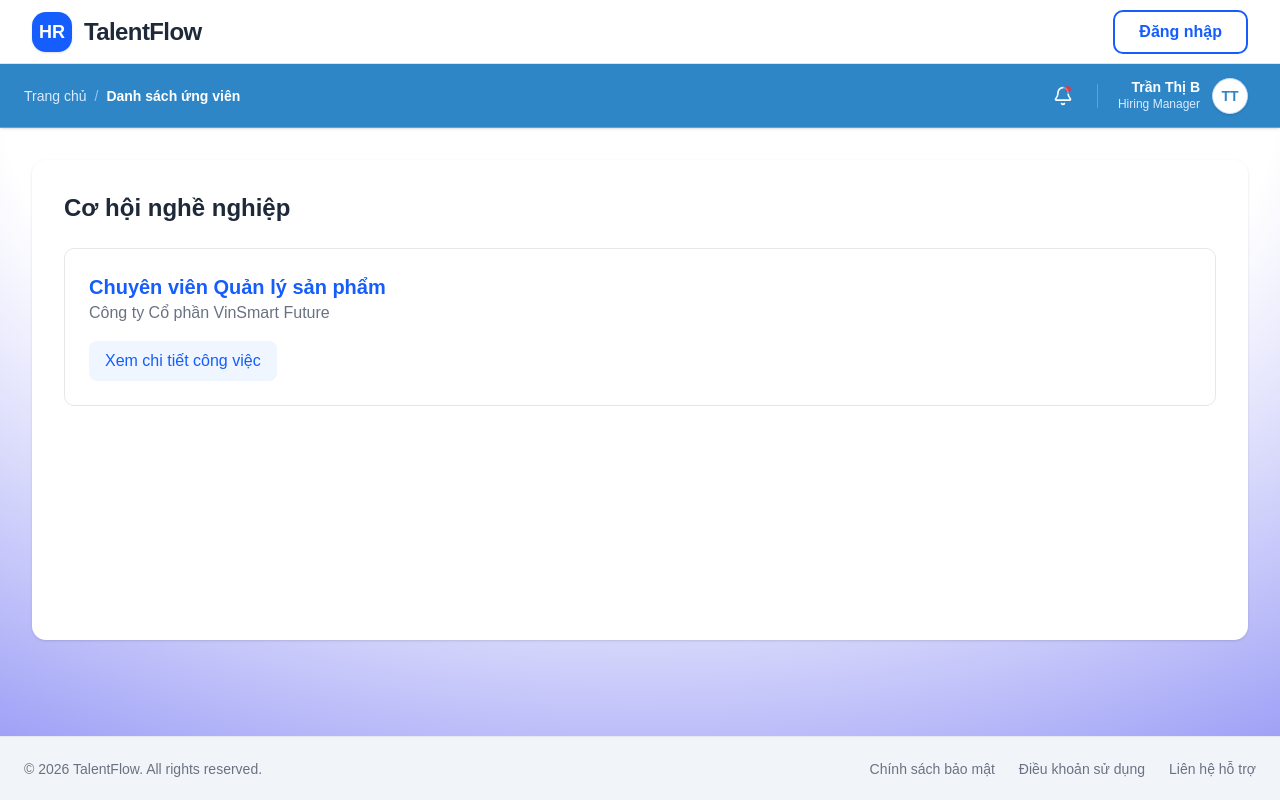
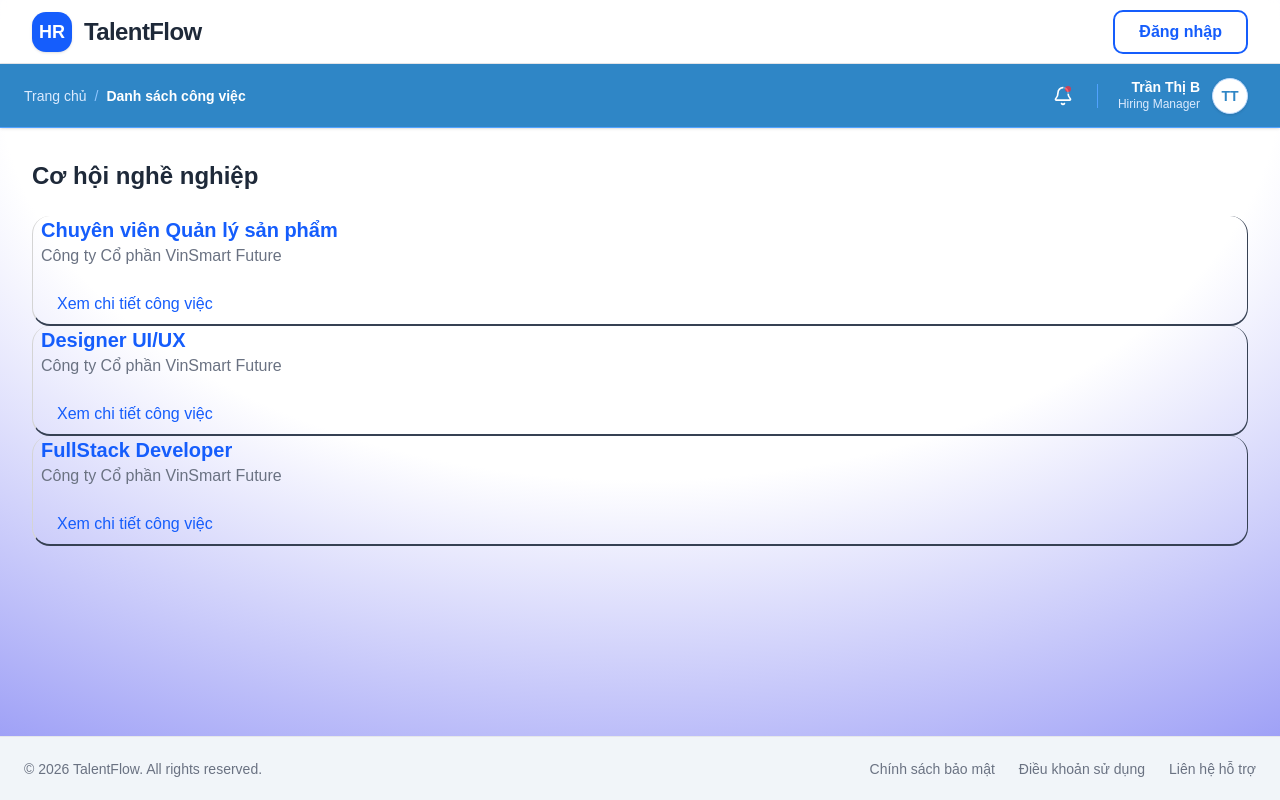
Before and after one commit to XuanHuu2906/ThucTapCoSo-frontend, a React (Vite) app: page /jobs in a window 1280 px wide. Built offline with nearby package versions, Linux system fonts and the light colour scheme.

Commit message:
update jobList jobdetail

```diff
--- a/src/components/layout/DashboardHeader.tsx
+++ b/src/components/layout/DashboardHeader.tsx
@@ -1,6 +1,6 @@
 import { Bell, Menu } from "lucide-react"; // Bổ sung icon Menu
 import React from "react";
-
+import { Link } from "react-router-dom";
 interface HeaderProps {
   onMenuClick?: () => void;
 }
@@ -21,10 +21,12 @@ const DashboardHeader: React.FC<HeaderProps> = ({ onMenuClick }) => {
 
         <div className="text-sm">
           <span className="cursor-pointer text-blue-100 hover:text-white transition-colors duration-300">
-            Trang chủ
+            <Link to="/">Trang chủ</Link>
           </span>
           <span className="mx-2 text-blue-300">/</span>
-          <span className="font-semibold text-white">Danh sách ứng viên</span>
+          <span className="font-semibold text-white">
+            <Link to="/jobs">Danh sách công việc</Link>
+          </span>
         </div>
       </div>
 
--- a/src/components/layout/PublicLayout.tsx
+++ b/src/components/layout/PublicLayout.tsx
@@ -6,7 +6,7 @@ import DashboardHeader from "./DashboardHeader";
 
 const PublicLayout: React.FC = () => {
   return (
-    <div className="min-h-screen w-full relative">
+    <div className="min-h-screen w-full relative z-10">
       {/* Radial Gradient Background */}
       <div
         className="absolute inset-0 z-0"
--- a/src/pages/Jobs/JobDetail.tsx
+++ b/src/pages/Jobs/JobDetail.tsx
@@ -1,29 +1,57 @@
 import React from "react";
 import { Link } from "react-router-dom";
+import { useParams } from "react-router-dom";
+const jobs = [
+  {
+    id: 1,
+    title: "Chuyên viên Quản lý sản phẩm",
+    description: "Chịu trách nhiệm phát triển sản phẩm...",
+    location: "Hà Nội",
+    salary: "Thỏa thuận",
+  },
+  {
+    id: 2,
+    title: "Designer UI/UX",
+    description: "Thiết kế giao diện người dùng...",
+    location: "TP.HCM",
+    salary: "1000$",
+  },
+  {
+    id: 3,
+    title: "FullStack Developer",
+    description: "Phát triển hệ thống web...",
+    location: "Đà Nẵng",
+    salary: "1500$",
+  },
+];
+const JobDetail: React.FC = () => {
+  const { id } = useParams<{ id: string }>();
+  const job = jobs.find((j) => j.id === Number(id));
 
-const JobDetail: React.FC = () => {
+  if (!job) {
+    return <div>Job not found</div>;
+  }
+
   return (
     <div className="bg-white p-8 rounded-xl shadow-sm min-h-[60vh]">
       {/* Nút quay lại */}
       <Link
-        to="/"
+        to="/jobs"
         className="text-gray-500 hover:text-blue-600 flex items-center gap-2 mb-6"
       >
         ← Quay lại danh sách
       </Link>
-      <h2 className="text-xl font-semibold text-blue-600 mb-6">
-        Chuyên viên Quản lý sản phẩm
-      </h2>
+      <h2 className="text-xl font-semibold text-blue-600 mb-6">{job.title}</h2>
 
       <div className="bg-slate-50 p-6 rounded-lg border border-gray-100">
         <p>
-          <strong>Mô tả:</strong> Chịu trách nhiệm phát triển sản phẩm...
+          <strong>Mô tả:</strong> {job.description}
         </p>
         <p>
-          <strong>Địa điểm:</strong> Hà Nội
+          <strong>Địa điểm:</strong> {job.location}
         </p>
         <p>
-          <strong>Mức lương:</strong> Thỏa thuận
+          <strong>Mức lương:</strong> {job.salary}
         </p>
       </div>
     </div>
--- a/src/pages/Jobs/JobList.tsx
+++ b/src/pages/Jobs/JobList.tsx
@@ -1,28 +1,38 @@
 import React from "react";
 import { Link } from "react-router-dom";
 
+const jobs = [
+  { id: 1, title: "Chuyên viên Quản lý sản phẩm" },
+  { id: 2, title: "Designer UI/UX" },
+  { id: 3, title: "FullStack Developer" },
+];
 const JobList: React.FC = () => {
   return (
-    <div className="bg-white p-8 rounded-xl shadow-sm min-h-[60vh]">
+    <div>
       <h1 className="text-2xl font-bold mb-6 text-gray-800">
         Cơ hội nghề nghiệp
       </h1>
-
-      <div className="border border-gray-200 rounded-lg p-6 hover:shadow-md transition">
-        <h2 className="text-xl font-semibold text-blue-600">
-          Chuyên viên Quản lý sản phẩm
+      {jobs.map((job) => (
+        <div key={job.id} className="space-y-4">
+          <div className="border-b-2 border-x border-l-chart-1 rounded-2xl border-gray-700  ">
+            <h2 className="text-xl font-semibold text-blue-600 mx-2">
+              {job.title}
             </h2>
-        <p className="text-gray-500 mb-4">Công ty Cổ phần VinSmart Future</p>
+            <p className="text-gray-500 mb-4 mx-2">
+              Công ty Cổ phần VinSmart Future
+            </p>
 
             {/* Nút này sẽ đổi URL sang /jobs/1 mà không tải lại trang */}
             <Link
-          to="/jobs/1"
-          className="inline-block px-4 py-2 bg-blue-50 text-blue-600 rounded-md font-medium hover:bg-blue-100"
+              to={`/jobs/${job.id}`}
+              className="inline-block mx-2 px-4 py-2  text-blue-600 rounded-md font-medium hover:bg-blue-100"
             >
               Xem chi tiết công việc
             </Link>
           </div>
         </div>
+      ))}
+    </div>
   );
 };
 
```
Lines whose indentation alone changed are shown as unchanged.
